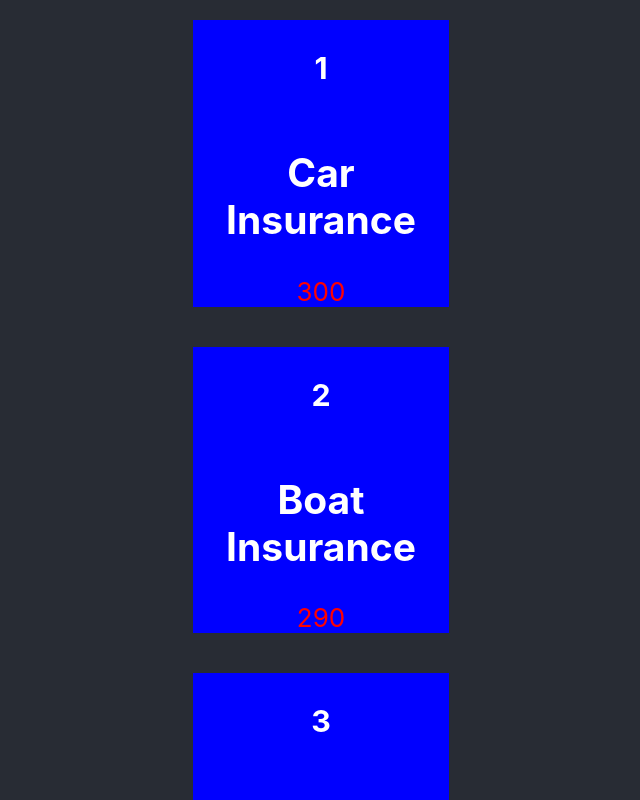
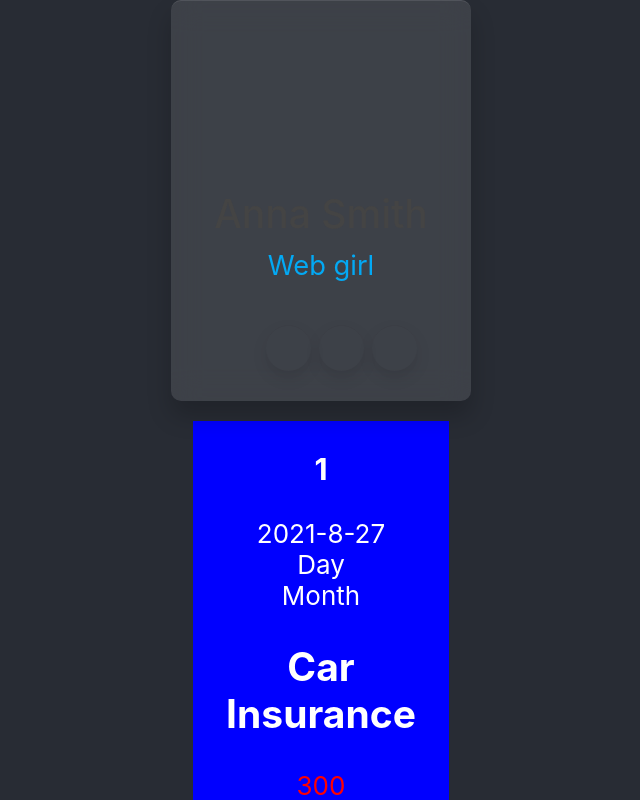
Before and after one commit to ebolofis/MyReactApp, a React (Create React App) app: page / in a window 1280 px wide. Shown: the top 800 px of the page, without its empty margins (319-959 px from the left). Built offline with nearby package versions, Linux system fonts and the light colour scheme.

Commit message:
Card Component

```diff
--- a/src/App.js
+++ b/src/App.js
@@ -2,6 +2,7 @@ import React, { Component } from "react";
 
 import "./App.css";
 import ExpenseItem from "./components/ExpenseItem";
+import Card from './components/Card';
 //
 function App() {
    const  expenses = [
@@ -13,7 +14,10 @@ function App() {
 return (
   <div className="App">
     <header className="App-header">
-      <ExpenseItem id={expenses[0].id} datum={expenses[0].date} amount={expenses[0].amount} title={expenses[0].title}></ExpenseItem>
+    <Card>
+
+    </Card>
+    <ExpenseItem id={expenses[0].id} datum={expenses[0].date} amount={expenses[0].amount} title={expenses[0].title}></ExpenseItem>
       <ExpenseItem id={expenses[1].id} datum={expenses[1].date} amount={expenses[1].amount} title={expenses[1].title}></ExpenseItem>
       <ExpenseItem id={expenses[2].id} datum={expenses[2].date} amount={expenses[2].amount} title={expenses[2].title}></ExpenseItem>
       <ExpenseItem id={expenses[3].id} datum={expenses[3].date} amount={expenses[3].amount} title={expenses[3].title}></ExpenseItem>
--- /dev/null
+++ b/src/components/Card.css
@@ -0,0 +1,107 @@
+
+/* * {
+	margin: 0;
+	padding: 0;
+	box-sizing: border-box;
+	font-family: "Ubuntu", sans-serif;
+} */
+
+/* body {
+	display: flex;
+	justify-content: center;
+	align-items: center;
+	min-height: 100vh;
+	background: linear-gradient(#03a9f4, #03a9f4 45%, #fff 45% 100%);
+} */
+
+.card {
+	position: relative;
+	width: 300px;
+	height: 400px;
+	background-color: #fff;
+	border-radius: 10px;
+	background-color: rgba(255, 255, 255, 0.1);
+	box-shadow: 0 15px 25px rgba(0, 0, 0, 0.2);
+	border-top: 1px solid rgba(255, 255, 255, 0.1);
+	backdrop-filter: blur(15px);
+}
+
+.imgBx {
+	position: absolute;
+	top: 0;
+	left: 0;
+	width: 100%;
+	height: 100%;
+	overflow: hidden;
+	transform: translateY(30px) scale(0.5);
+	transform-origin: top;
+}
+
+.imgBx img {
+	position: absolute;
+	top: 0;
+	left: 0;
+	width: 100%;
+	height: 100%;
+	object-fit: cover;
+}
+
+.content {
+	position: absolute;
+	width: 100%;
+	height: 100%;
+	display: flex;
+	justify-content: flex-end;
+	align-items: center;
+	flex-direction: column;
+	padding-bottom: 30px;
+}
+
+.content .details {
+	display: flex;
+	justify-content: center;
+	align-items: center;
+	flex-direction: column;
+	text-align: center;
+}
+
+.content .details h2 {
+	color: #444;
+	font-size: 1.5em;
+	font-weight: 500;
+}
+
+.content .details h2 span {
+	font-size: 0.7em;
+	color: #03a9f4;
+	font-weight: 400;
+}
+
+.sci {
+	position: relative;
+	display: flex;
+	margin-top: 5px;
+}
+
+.sci li {
+	list-style: none;
+	margin: 4px;
+}
+.sci li a {
+	width: 45px;
+	height: 45px;
+	display: flex;
+	align-items: center;
+	justify-content: center;
+	border-radius: 50%;
+	background: transparent;
+	text-decoration: none;
+	font-size: 1.25em;
+	color: #444;
+	box-shadow: 0 7px 15px rgba(0, 0, 0, 0.1);
+	border-top: 1px solid rgba(0, 0, 0, 0.05);
+}
+.sci li a:hover {
+	background-color: #03a9f4;
+	color: #fff;
+}
--- /dev/null
+++ b/src/components/Card.js
@@ -0,0 +1,31 @@
+import React, { Component }  from 'react';
+import './Card.css';
+
+function Card(){
+    return (<div class="card">
+	<div class="imgBx">
+
+	</div>
+	<div class="content">
+		<div class="details">
+			<h2>Anna Smith<br /><span>Web girl</span></h2>
+		</div>
+		<ul class="sci">
+			<li>
+				<a href=""><i class="fab fa-facebook-f"></i></a>
+			</li>
+			<li>
+				<a href=""><i class="fab fa-twitter"></i></a>
+			</li>
+			<li>
+				<a href=""><i class="fab fa-instagram"></i></a>
+			</li>
+		</ul>
+	</div>
+</div> )
+
+
+
+}
+
+export default Card;
--- a/src/components/ExpenseItem.js
+++ b/src/components/ExpenseItem.js
@@ -1,5 +1,6 @@
 import React, { Component } from "react";
 import './ExpenseItem.css';
+
 
 function ExpenseItem(props) { //JSX syntax
   const expenseDate = new Date();
@@ -8,9 +9,14 @@ function ExpenseItem(props) { //JSX syntax
   let today = expenseDate.getFullYear()+'-'+(expenseDate.getMonth()+1)+'-'+expenseDate.getDate();
 
     return (
+
     <div className="expense-item">
+
         <h3>{props.id}</h3>
-      <div>{props.datum}</div>
+        <div>{today} </div>
+        <div>Day </div>
+        <div>Month</div>
+      {/* <div>{props.datum.toLocaleString('en-US',{month:'long'})}</div> */}
       <div className="expense-item__description">
         <h2>{props.title}</h2>
         <div className="expense-item__price">{props.amount}</div>
```
